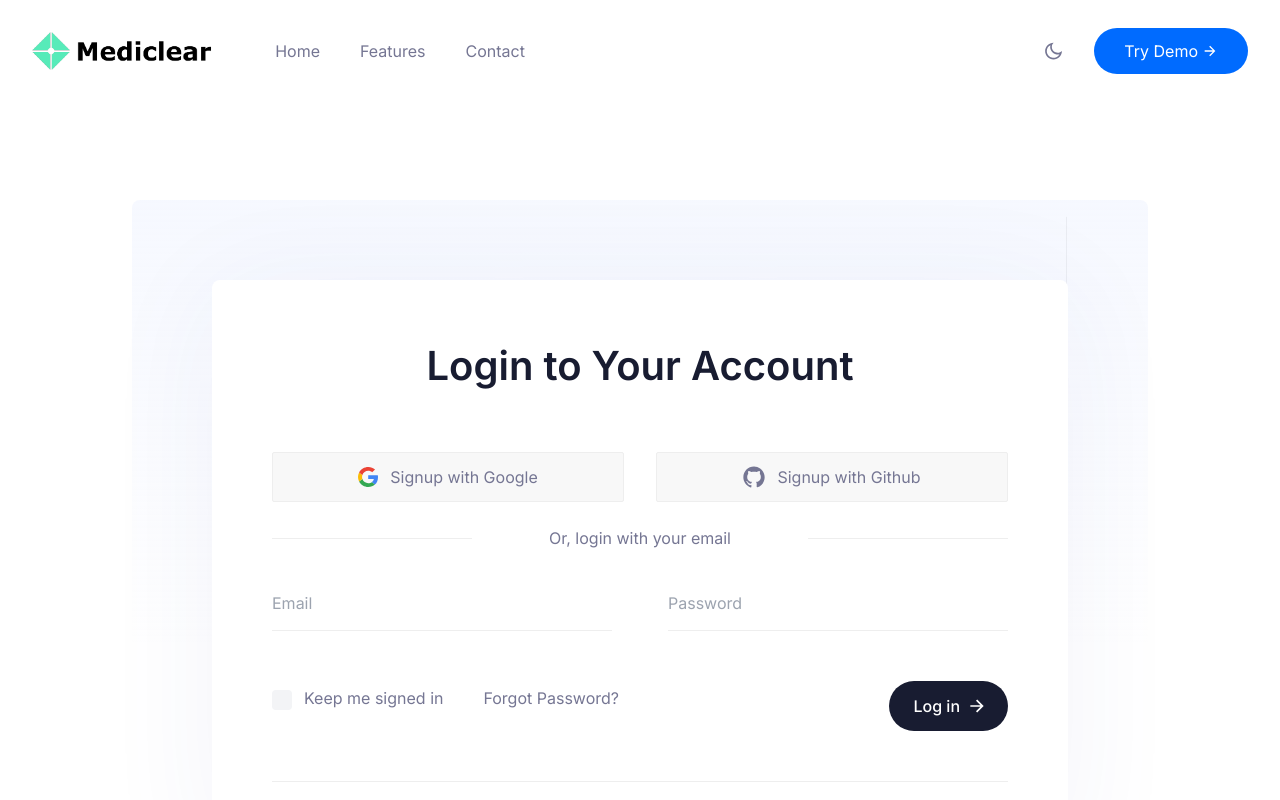
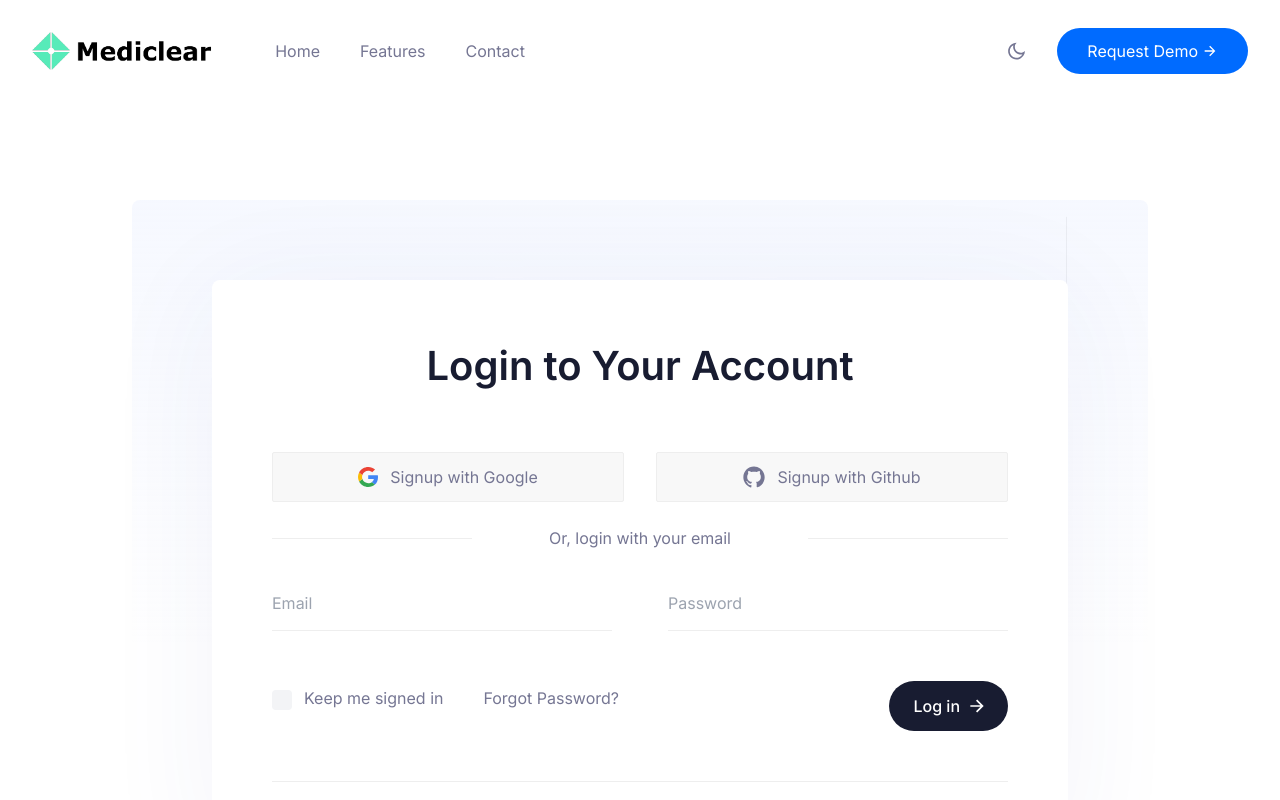
Before and after one commit to sckaff/mediclear, a Next.js app: page /auth/signin in a window 1280 px wide. Shown: the top 800 px of the page. Built offline with nearby package versions, Linux system fonts and the light colour scheme.

Commit message:
Created and forward buttons to CONTACT us page (to request demo)

```diff
--- /dev/null
+++ b/app/(site)/contact/page.tsx
@@ -0,0 +1,43 @@
+import React from "react";
+import Contact from "@/components/Contact";
+import { Metadata } from "next";
+import Head from "next/head";
+
+export const metadata: Metadata = {
+  title: "Contact Us",
+  description: "This is the Contact page for Mediclear AI. Contact us for a demo request.",
+};
+
+const ContactPage = () => {
+  return (
+
+    // READ BEFORE INTEGRATING CALENDLY: https://nextjs.org/docs/app/building-your-application/upgrading/app-router-migration#step-3-migrating-nexthead
+    <>
+      {/* <Head>
+        <script
+          type="text/javascript"
+          src="https://assets.calendly.com/assets/external/widget.js"
+          async
+        ></script>
+      </Head> */}
+      <div className="pb-20 pt-40">
+        {/* Contact form component */}
+        <Contact />
+
+        {/* Calendly inline widget */}
+        {/* <div className="mt-20 mx-auto max-w-3xl">
+          <h2 className="text-3xl font-semibold text-center text-black dark:text-white mb-10">
+            Schedule a Meeting with Us
+          </h2>
+          <div
+            className="calendly-inline-widget"
+            data-url="https://calendly.com/contact-mediclear/30min"
+            style={{ minWidth: '320px', height: '630px' }}
+          ></div>
+        </div> */}
+      </div>
+    </>
+  );
+};
+
+export default ContactPage;
--- a/app/(site)/demo/DemoPageClient.tsx
+++ b/app/(site)/demo/DemoPageClient.tsx
@@ -9,7 +9,7 @@ interface IcdCode {
   similarity: number;
 }
 
-const dev_mode = false; // SET TO FALSE WHEN DEPLOYING TO PRODUCTION
+const dev_mode = true; // SET TO FALSE WHEN DEPLOYING TO PRODUCTION
 
 const DemoPageClient = () => {
   const [clinicalNote, setClinicalNote] = useState('');
--- a/components/CTA/index.tsx
+++ b/components/CTA/index.tsx
@@ -63,10 +63,10 @@ const CTA = () => {
                   className="hidden xl:block"
                 />
                 <a
-                  href="demo"
+                  href="contact"
                   className="inline-flex items-center gap-2.5 rounded-full bg-black px-6 py-3 font-medium text-white hover:opacity-90 dark:bg-white dark:text-black"
                 >
-                  Try our demo
+                  Request Demo
                   <Image
                     width={20}
                     height={20}
--- a/components/Contact/index.tsx
+++ b/components/Contact/index.tsx
@@ -82,8 +82,8 @@ const Contact = () => {
           <SectionHeader
             headerInfo={{
               title: 'CONTACT US',
-              subtitle: 'Get in Touch with Us',
-              description: 'We are here to help and answer any question you might have. We look forward to hearing from you.',
+              subtitle: 'Book a demo today!',
+              description: 'Leverage our AI-powered medical coder, providing faster throughput and higher accuracy.',
             }}
           />
 
--- a/components/Header/index.tsx
+++ b/components/Header/index.tsx
@@ -169,11 +169,11 @@ const Header = () => {
             </Link> */}
 
             <Link
-              href="demo"
+              href="contact"
               className="flex items-center justify-center rounded-full bg-primary px-7.5 py-2.5 text-regular text-white duration-300 ease-in-out hover:bg-primaryho"
               onClick={handleMenuItemClick}
             >
-              Try Demo
+              Request Demo
 
               <Image
                 width={20}
```
